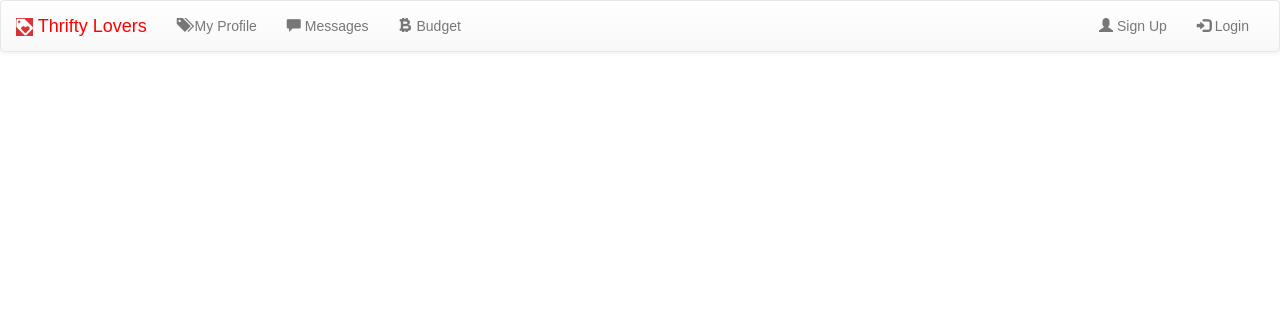
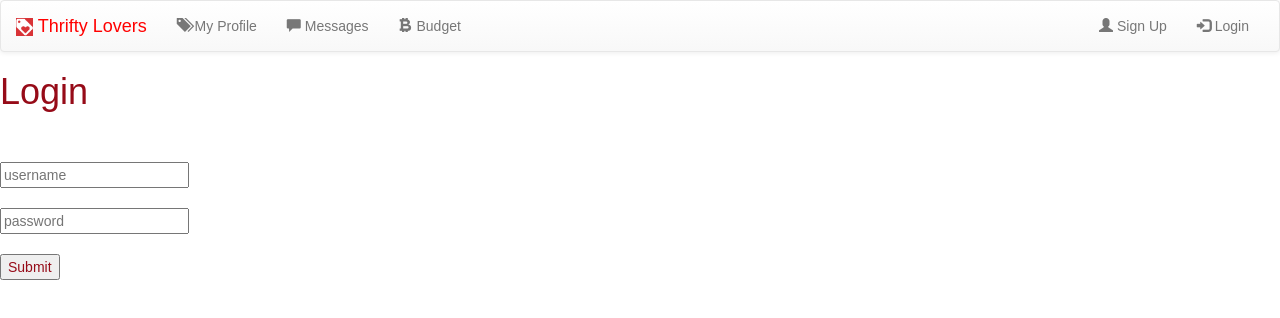
Before and after one commit to sheriffahmed/ThriftyLovers, a React (Create React App) app in the folder frontend/: page /login in a window 1280 px wide. Shown: the top 318 px of the page. Built offline with nearby package versions, Linux system fonts and the light colour scheme.

Commit message:
added login page in components. It works in the nav bar as well. Left empty value strings so you can edit them later. Sorry about not doing that last time.

```diff
--- a/frontend/src/App.js
+++ b/frontend/src/App.js
@@ -8,6 +8,7 @@ import LandingPage from './components/LandingPage'
 import Registration from './components/Registration'
 import Matching from './components/Matching'
 import Messages from './components/Messages'
+import Login from './components/Login'
 import Logo_1 from './images/Logo_1.png'
 import Logo_2 from './images/Logo_2.png'
 
@@ -43,7 +44,7 @@ class App extends Component {
                 </ul>
                 <ul className="nav navbar-nav navbar-right">
                   <li><a href="/signup"><span className="glyphicon glyphicon-user"></span> Sign Up</a></li>
-                  <li><a href="#"><span className="glyphicon glyphicon-log-in"></span> Login</a></li>
+                  <li><a href="/login"><span className="glyphicon glyphicon-log-in"></span> Login</a></li>
                 </ul>
               </div>
             </div>
@@ -57,6 +58,7 @@ class App extends Component {
             <Route path='/budget' component={BudgetPage} />
             <Route path='/match' component={Matching} />
             <Route exact path='/user/:user/messages' component={Messages} />
+            <Route exact path='/login' component={Login} />
           </Switch>
         </div>
       </div>
--- /dev/null
+++ b/frontend/src/components/Login.js
@@ -0,0 +1,23 @@
+import React, {Component} from 'react';
+import {Link, Switch, Route} from 'react-router-dom';
+
+class Login extends Component {
+    render(){
+        return(
+            <div>
+                <h1>Login</h1>
+                <br/>
+                <br/>
+                <input type='text' placeholder='username' value=''/>
+                <br/>
+                <br/>
+                <input type='password' placeholder='password' value=''/>
+                <br/>
+                <br/>
+                <button type='submit'>Submit</button>
+            </div>
+        )
+    }
+}
+
+export default Login;
```
